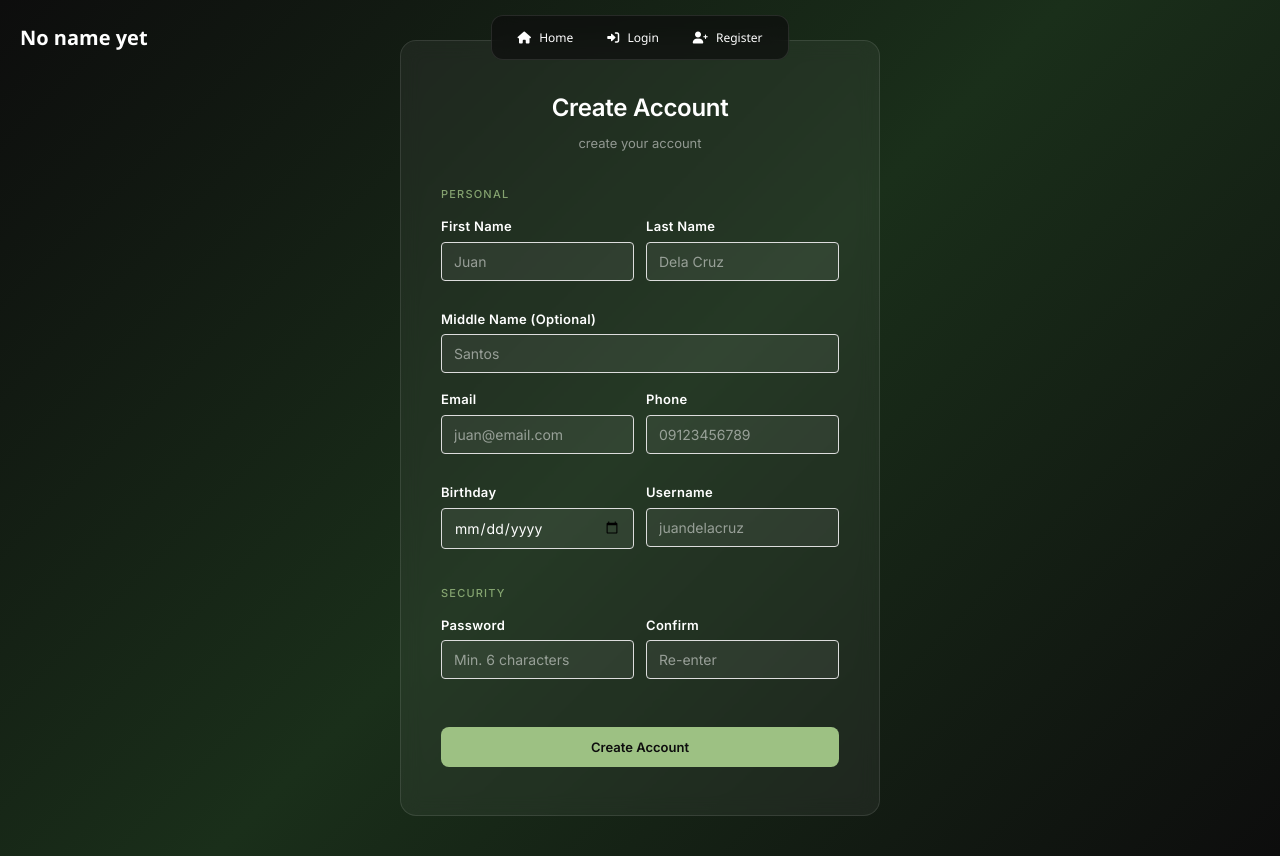
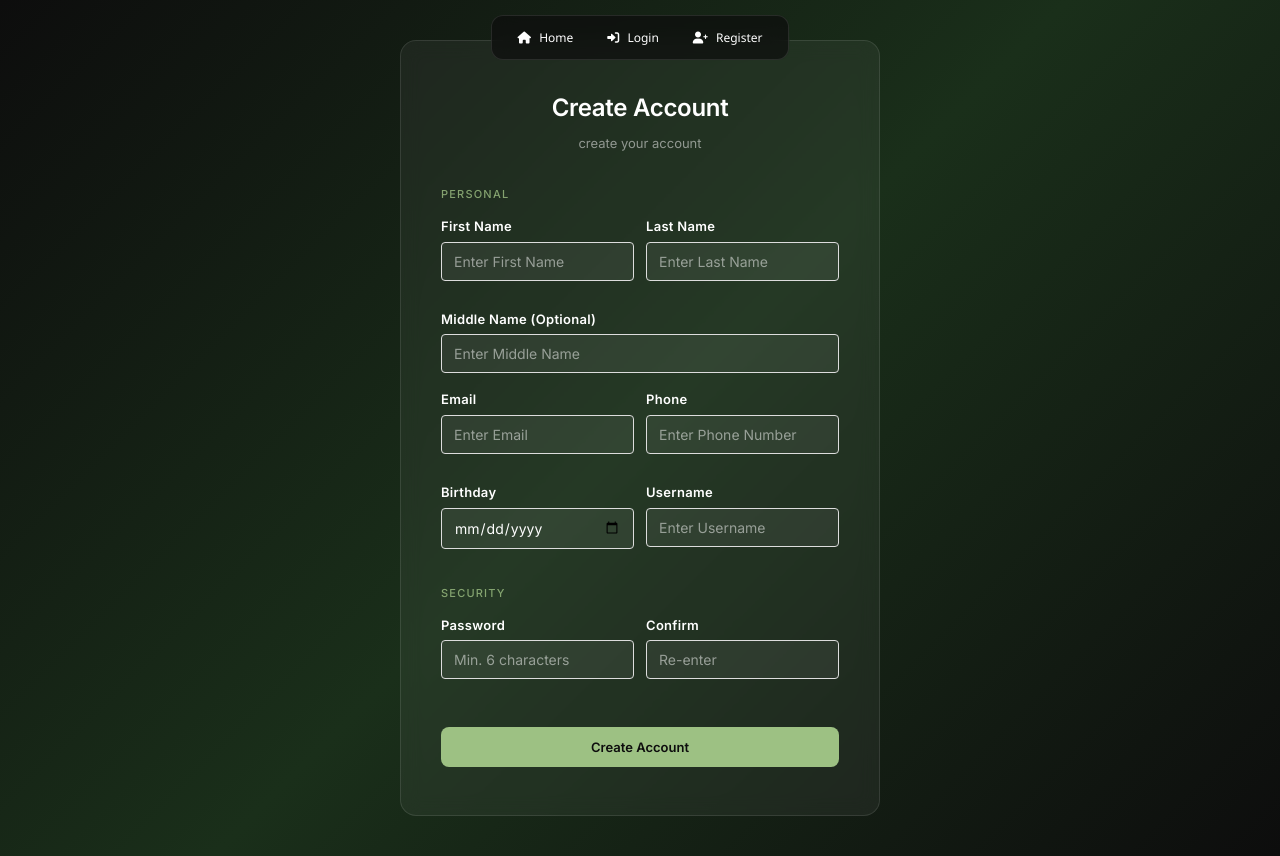
Before and after one commit to matrix505/flask_WEB_SYSTEM_client2, a Flask app: page /register in a window 1280 px wide. Run offline with Flask 3, Linux system fonts and the light colour scheme.

Commit message:
some small changes

```diff
--- a/routes/admin.py
+++ b/routes/admin.py
@@ -7,8 +7,6 @@ import time
 from config import Image_EXTENSIONS as ALLOWED_EXTENSIONS
 
 admin_bp = Blueprint('admin', __name__, url_prefix='/admin')
-
-# ============ HELPER FUNCTIONS ============
 
 def allowed_file(filename):
     return '.' in filename and filename.rsplit('.', 1)[1].lower() in ALLOWED_EXTENSIONS
--- a/static/css/style.css
+++ b/static/css/style.css
@@ -623,6 +623,24 @@ a {
     outline: none;
     border-color: #9DC183;
     background: rgba(255, 255, 255, 0.1);
+}
+
+.form-feedback {
+    font-size: 11px;
+    margin-top: 4px;
+    min-height: 14px;
+}
+
+.form-feedback.success {
+    color: #4CAF50;
+}
+
+.form-feedback.error {
+    color: #f44336;
+}
+
+.form-feedback.checking {
+    color: #ff9800;
 }
 
 /* Form Sections */
--- a/templates/base.html
+++ b/templates/base.html
@@ -14,7 +14,6 @@
     <nav class="navbar">
         <div class="nav-brand">
             <a href="{{ url_for('auth.index') }}">
-                No name yet
             </a>
         </div>
         <button class="nav-toggle" onclick="toggleNav()">
@@ -26,9 +25,7 @@
             {% if session.get('loggedIn') %}
                 {% if session.get('role') == 'admin' %}
                     <a href="{{ url_for('admin.admin_dashboard') }}"><i class="fas fa-tachometer-alt"></i> Dashboard</a>
-                    <a href="{{ url_for('user.games') }}" class="nav-games-btn" style="background:#d32f2f;color:#fff;border-radius:50%;width:40px;height:40px;display:flex;align-items:center;justify-content:center;padding:0;margin-left:10px;">
-                        <i class="fas fa-gamepad"></i>
-                    </a>
+
                 {% else %}
                     <a href="{{ url_for('user.user_dashboard') }}"><i class="fas fa-tachometer-alt"></i> Dashboard</a>
 
--- a/templates/register.html
+++ b/templates/register.html
@@ -16,29 +16,29 @@
                 <div class="form-grid form-grid-2">
                     <div class="form-field">
                         <label for="firstname">First Name</label>
-                        <input type="text" id="firstname" name="firstname" placeholder="Juan" required>
+                        <input type="text" id="firstname" name="firstname" placeholder="Enter First Name" required>
                     </div>
 
                     <div class="form-field">
                         <label for="lastname">Last Name</label>
-                        <input type="text" id="lastname" name="lastname" placeholder="Dela Cruz" required>
+                        <input type="text" id="lastname" name="lastname" placeholder="Enter Last Name" required>
                     </div>
                 </div>
 
                 <div class="form-field">
                     <label for="middlename">Middle Name (Optional)</label>
-                    <input type="text" id="middlename" name="middlename" placeholder="Santos">
+                    <input type="text" id="middlename" name="middlename" placeholder="Enter Middle Name">
                 </div>
 
                 <div class="form-grid form-grid-2">
                     <div class="form-field">
                         <label for="email">Email</label>
-                        <input type="email" id="email" name="email" placeholder="juan@email.com" required>
+                        <input type="email" id="email" name="email" placeholder="Enter Email" required>
                     </div>
 
                     <div class="form-field">
                         <label for="contact">Phone</label>
-                        <input type="text" id="contact" name="contact" placeholder="09123456789" required>
+                        <input type="text" id="contact" name="contact" placeholder="Enter Phone Number" required>
                     </div>
                 </div>
 
@@ -50,7 +50,7 @@
 
                     <div class="form-field">
                         <label for="username">Username</label>
-                        <input type="text" id="username" name="username" placeholder="juandelacruz" required>
+                        <input type="text" id="username" name="username" placeholder="Enter Username" required>
                     </div>
                 </div>
             </div>
@@ -78,6 +78,8 @@
 </div>
 
 <script>
+<script>
+    // Form validation
     document.getElementById('registerForm').addEventListener('submit', function(e) {
         var password = document.getElementById('password').value;
         var confirmPassword = document.getElementById('confirm_password').value;
@@ -93,4 +95,5 @@
         }
     });
 </script>
+</script>
 {% endblock %}
```
